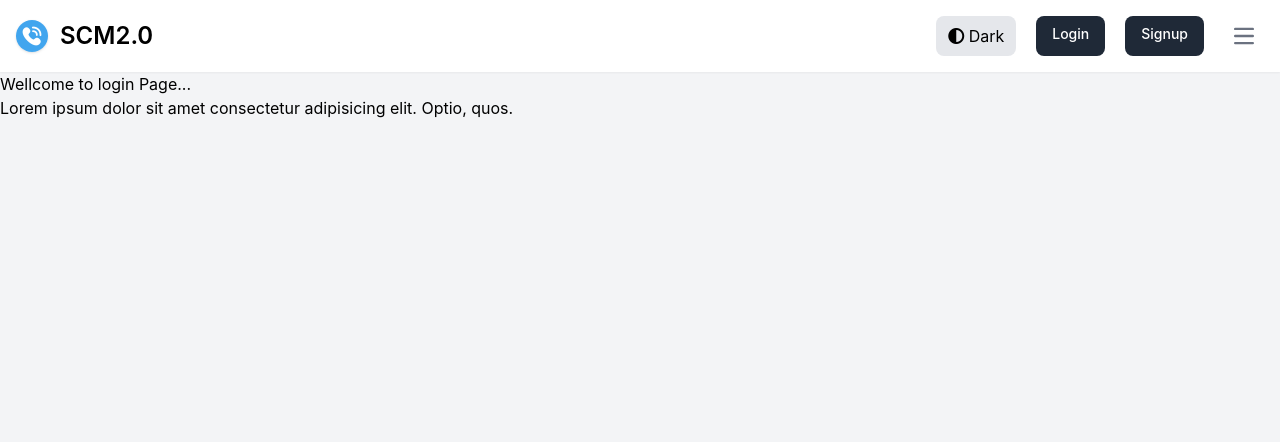
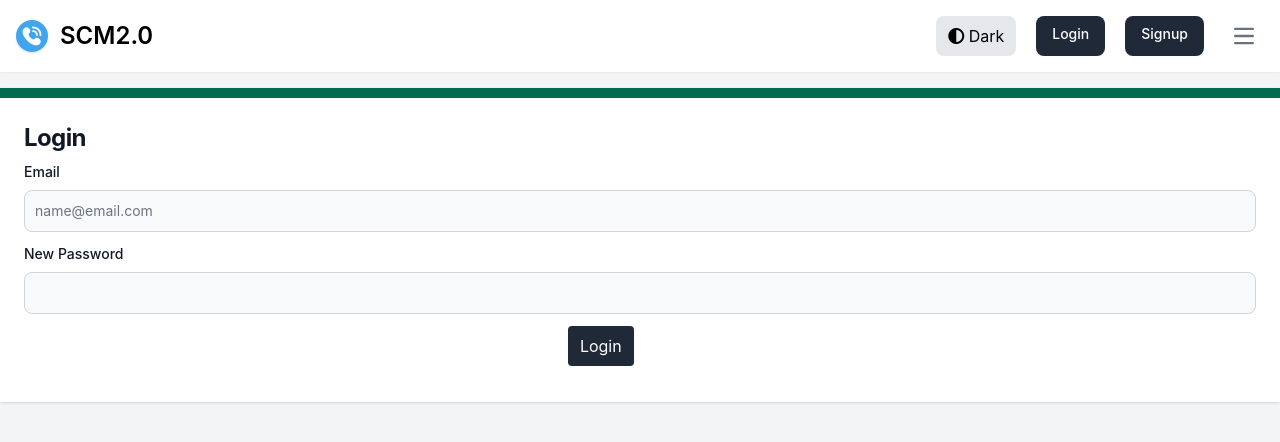
Before and after one commit to dsarkar6575/Smart-Contact-Manager, a Spring Boot app: page /login in a window 1280 px wide. Shown: the top 442 px of the page. Run offline with Spring Boot 4, Linux system fonts and the light colour scheme; style sheets or scripts are compiled from the project's sources; some of the project's set-up classes (security, data sources, template engines, error pages and the like) are left out, and stand-ins take their place; some libraries are stand-ins or nearby versions.

Commit message:
login page

```diff
--- a/src/main/java/com/scm/scm/controllers/UserController.java
+++ b/src/main/java/com/scm/scm/controllers/UserController.java
@@ -2,8 +2,6 @@
 
 import org.springframework.stereotype.Controller;
 import org.springframework.web.bind.annotation.RequestMapping;
-import org.springframework.web.bind.annotation.RequestMethod;
-import org.springframework.web.bind.annotation.RequestParam;
 
 
 @Controller
--- a/src/main/java/com/scm/scm/controllers/pagecontroller.java
+++ b/src/main/java/com/scm/scm/controllers/pagecontroller.java
@@ -23,7 +23,10 @@
 
   @Autowired
   private UserService userService;
-
+  @GetMapping("/")
+  public String index(){
+    return "redirect:/home";
+  }
   //Home controler  route
   @RequestMapping("/home")
   public String home(Model model){
--- a/src/main/resources/templates/login.html
+++ b/src/main/resources/templates/login.html
@@ -1,19 +1,101 @@
 <!DOCTYPE html>
-<html lang="en"
-th:replace="~{base :: parent(~{::#content},~{::title},~{::script})}">
+<html
+  lang="en"
+  th:replace="~{base :: parent(~{::#content},~{::title},~{::script})}"
+>
   <head>
-  <meta charset="UTF-8">
-  <meta name="viewport" content="width=device-width, initial-scale=1.0">
-  <title>login Page</title>
+    <title>Login</title>
   </head>
   <body>
-  <p>This is login page</p>
     <div id="content">
-    <h1>Wellcome to login Page...</h1>
-    <p>Lorem ipsum dolor sit amet consectetur adipisicing elit. Optio, quos.</p>
+      <div class="grid grid-cols-12 mt-4">
+        <div class="col-span-4 md:col-span-2 lg:col-span-3 xl:col-span-4"></div>
+        <div class="col-span-12 md:col-span-8 lg:col-span-6 xl:col-span-4">
+          <div
+            class="block p-6 border-t-[10px] border-green-700 bg-white rounded-xl shadow hover:bg-gray-100 dark:bg-gray-800 dark:border-blue-700 dark:hover:bg-gray-700"
+          >
+            <!-- message here -->
+
+            <!-- <div data-th-replace="message::messagebox"></div> -->
+
+            <h5
+              class="mb-2 text-2xl font-bold tracking-tight text-gray-900 dark:text-white"
+            >
+              Login
+            </h5>
+
+
+            <div class="text-red-600 text-center my-3" th:if="${param.error}">
+              Invalid username and password.
+            </div>
+            <div
+              class="text-green-600 text-center my-3"
+              th:if="${param.logout}"
+            >
+              You have been logged out.
+            </div>
+
+            <!-- this is  form -->
+            <form
+              method="post"
+              data-th-action="@{'/authenticate'}"
+              class="mt-5"
+            >
+              <!-- username field -->
+              <div class="mb-3">
+                <label
+                  for="email"
+                  class="block mb-2 text-sm font-medium text-gray-900 dark:text-white"
+                  >Email</label
+                >
+                <input
+                  name="email"
+                  type="email"
+                  id="email"
+                  class="bg-gray-50 border border-gray-300 text-gray-900 text-sm rounded-lg focus:ring-blue-500 focus:border-blue-500 block w-full p-2.5 dark:bg-gray-700 dark:border-gray-600 dark:placeholder-gray-400 dark:text-white dark:focus:ring-blue-500 dark:focus:border-blue-500"
+                  placeholder="name@email.com"
+                  required
+                />
+
+              </div>
+              <!-- password field -->
+              <div class="mb-3">
+                <label
+                  for="password"
+                  class="block mb-2 text-sm font-medium text-gray-900 dark:text-white"
+                  >New Password</label
+                >
+                <input
+                  name="password"
+                  type="password"
+                  id="password"
+                  class="bg-gray-50 border border-gray-300 text-gray-900 text-sm rounded-lg focus:ring-blue-500 focus:border-blue-500 block w-full p-2.5 dark:bg-gray-700 dark:border-gray-600 dark:placeholder-gray-400 dark:text-white dark:focus:ring-blue-500 dark:focus:border-blue-500"
+                  required
+                />
+
+              </div>
+
+              <div class="mb-3 flex justify-center space-x-3">
+                <button
+                  type="submit"
+                  class="px-3 py-2 rounded bg-gray-800 hover:bg-gray text-white dark:bg-blue-800 dark:hover:bg-blue-800"
+                >
+                  Login
+                </button>
+                <button
+                  type="reset"
+                  class="px-3 py-2 rounded bg-orange-800 hover:bg-orange text-white dark:bg-orange-800 dark:hover:bg-orange-800"
+                >
+                  Reset
+                </button>
+              </div>
+            </form>
+          </div>
+        </div>
+      </div>
     </div>
     <script>
-    console.log("This  is login page.");
+      console.log("Login page");
     </script>
   </body>
 </html>
--- a/src/main/resources/templates/navbar.html
+++ b/src/main/resources/templates/navbar.html
@@ -33,7 +33,7 @@
         <i class="fa-solid fa-circle-half-stroke"></i> <span>Light</span>
       </button>
       <a
-        data-th-href="@{'/login'}"
+        data-th-href="@{'/user/dashboard'}"
         type="button"
         class="text-white bg-gray-800 hover:bg-gray-900 focus:ring-4 focus:outline-none focus:ring-blue-300 font-medium rounded-lg text-sm px-4 py-2 text-center dark:bg-blue-600 dark:hover:bg-blue-700 dark:focus:ring-blue-800"
       >
--- a/src/main/resources/templates/register.html
+++ b/src/main/resources/templates/register.html
@@ -70,7 +70,7 @@
                   type="email"
                   id="email"
                   class="bg-gray-50 border border-gray-300 text-gray-900 text-sm rounded-lg focus:ring-blue-500 focus:border-blue-500 block w-full p-2.5 dark:bg-gray-700 dark:border-gray-600 dark:placeholder-gray-400 dark:text-white dark:focus:ring-blue-500 dark:focus:border-blue-500"
-                  placeholder="name@flowbite.com"
+                  placeholder="name@email.com"
                   required
                 />
                 <p
--- a/src/main/resources/templates/user/dashboard.html
+++ b/src/main/resources/templates/user/dashboard.html
@@ -7,5 +7,6 @@
 </head>
 <body>
   <h1>This is the user dashboard page..</h1>
+   <a data-th-href="@{'/do-logout'}">Logout</a>
 </body>
 </html>
```
Also changed, not shown: src/main/java/com/scm/scm/config/SecurityConfig.java (+70 -1 lines), src/main/java/com/scm/scm/entities/User.java (+14 -1 lines). Lines whose indentation alone changed are shown as unchanged.
